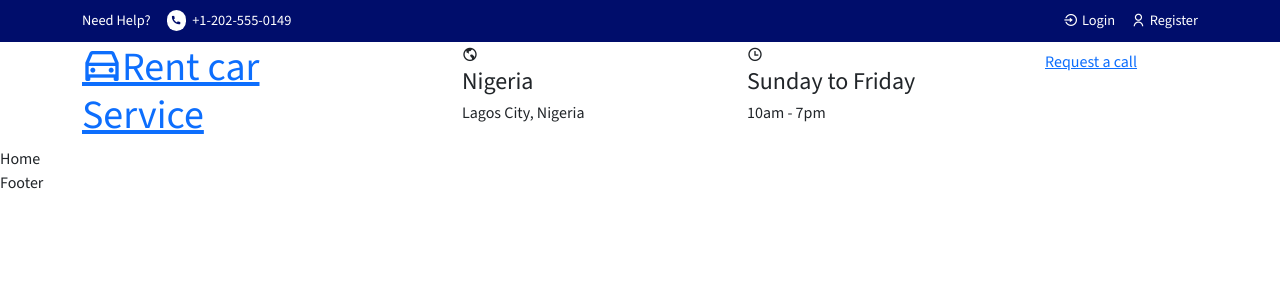
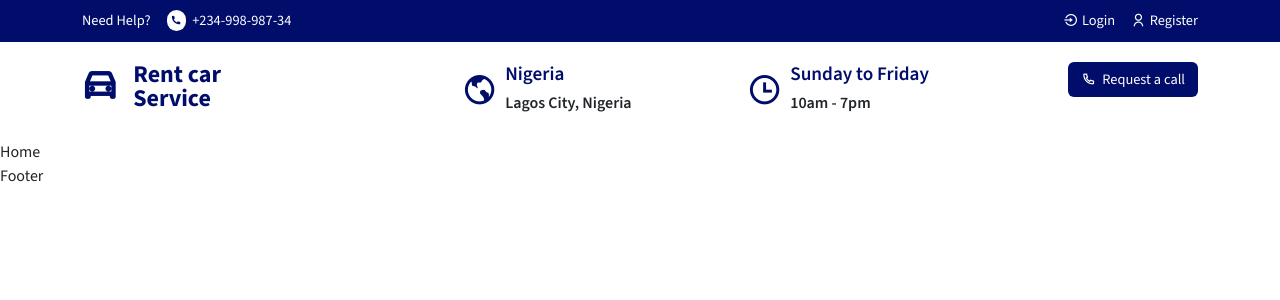
Before and after one commit to Terfa-web/IJA-Company-Limited, a React (Create React App) app: page /home in a window 1280 px wide. Shown: the top 300 px of the page. Built offline with nearby package versions, Linux system fonts and the light colour scheme.

Commit message:
style the header middle section

```diff
--- a/src/components/Header/Header.jsx
+++ b/src/components/Header/Header.jsx
@@ -13,7 +13,7 @@ const Header = () => {
               <div className="header__top__left">
                 <span>Need Help?</span>
                 <span className="header__top__help">
-                  <i class="ri-phone-fill"></i> +1-202-555-0149
+                  <i class="ri-phone-fill"></i> +234-998-987-34
                 </span>
               </div>
             </Col>
@@ -31,6 +31,7 @@ const Header = () => {
           </Row>
         </Container>
       </div>
+
       {/* ======== header middle ====== */}
       <div className="header__middle">
         <Container>
@@ -38,7 +39,7 @@ const Header = () => {
             <Col lg="4" md="3" sm="4">
               <div className="logo">
                 <h1>
-                  <Link to="/home">
+                  <Link to="/home" className=" d-flex align-items-center gap-3">
                     <i class="ri-car-line"></i>
                     <span>
                       Rent car <br /> Service
@@ -49,7 +50,7 @@ const Header = () => {
             </Col>
 
             <Col lg="3" md="3" sm="4">
-              <div className="header__location">
+              <div className="header__location d-flex align-items-center gap-2 ">
                 <span>
                   <i class="ri-earth-line"></i>
                 </span>
@@ -61,7 +62,7 @@ const Header = () => {
             </Col>
 
             <Col lg="3" md="3" sm="4">
-              <div className="header__location">
+              <div className="header__location d-flex align-items-center gap-2">
                 <span>
                   <i class="ri-time-line"></i>
                 </span>
@@ -72,16 +73,18 @@ const Header = () => {
               </div>
             </Col>
 
-            <Col lg="2" md="3" sm="0">
-              <button className="heder__btn btn">
+            <Col lg="2" md="3" sm="0" className="text-end">
+              <button className="header__btn btn ">
                 <Link to="/contact">
-                  <i class="ri-pnone-line"></i> Request a call
+                  <i class="ri-phone-line"></i> Request a call
                 </Link>
               </button>
             </Col>
           </Row>
         </Container>
       </div>
+
+      {/* ======== main navigation ====== */}
     </header>
   );
 };
--- a/src/styles/header.css
+++ b/src/styles/header.css
@@ -37,3 +37,63 @@
 .header__top__right a:hover {
   color: #6693da;
 }
+
+/* ======= header middle styles ======== */
+.header__middle {
+  padding: 20px 0;
+}
+
+.logo h1 a span {
+  font-size: 1.5rem;
+}
+
+.logo h1 a i {
+  font-size: 2.2rem;
+}
+
+.logo h1 a {
+  text-decoration: none;
+  color: #000d6b;
+  font-weight: 700;
+}
+
+.logo h1 {
+  line-height: 1.5rem;
+}
+
+.header__location span i {
+  font-size: 2.2rem;
+  color: #000d6b;
+}
+
+.header__location-content h4 {
+  font-size: 1.2rem;
+  font-weight: 600;
+  color: #000d6b;
+}
+
+.header__location-content h6 {
+  font-weight: 600;
+}
+
+.header__btn {
+  background: #000d6b !important;
+  padding: 10px 20px;
+  border: none;
+  outline: none;
+  border-radius: 5px;
+}
+
+.header__btn a {
+  display: flex;
+  align-items: center;
+  column-gap: 0.4rem;
+  text-decoration: none;
+  color: #fff;
+  justify-content: end;
+  font-size: 0.9rem;
+  transition: 0.3s;
+}
+.header__btn a:hover {
+  color: #6693da;
+}
```
